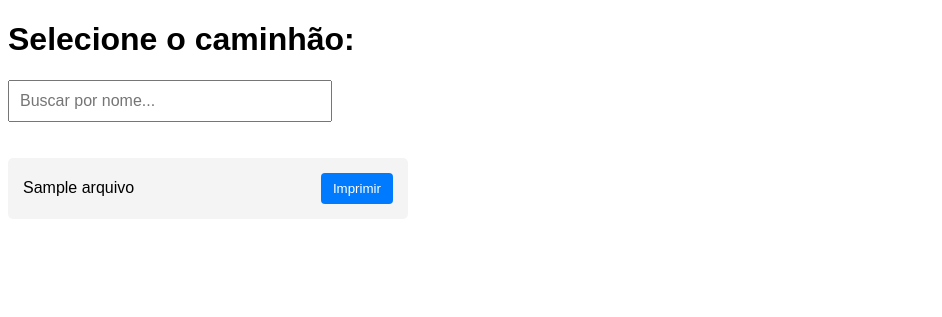
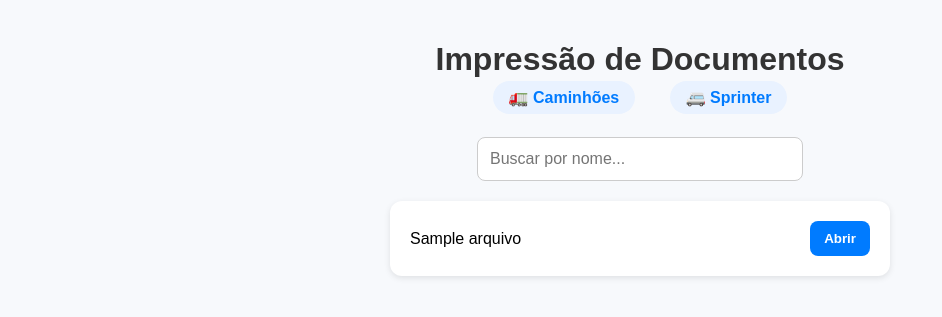
Before and after one commit to Pedro-hpa/impressao-web, a FastAPI app: template templates/index.html in a window 1280 px wide. Shown: the top 317 px of the page, without its empty margins (0-942 px from the left). Run offline with FastAPI, Linux system fonts and the light colour scheme; the template is opened without the code that fills it: most values are stand-ins (such as "Sample title", 1, 10 or a date in 2020).

Commit message:
Atualizando HTML para abrir PDF em nova aba

```diff
--- a/main.py
+++ b/main.py
@@ -9,18 +9,33 @@ app = FastAPI()
 # Configuração de diretórios
 BASE_DIR = os.path.dirname(os.path.abspath(__file__))
 PDF_DIR = os.path.join(BASE_DIR, "static/pdfs")
+SPRINTER_DIR = os.path.join(BASE_DIR, "static/sprinter")
 
 app.mount("/static", StaticFiles(directory="static"), name="static")
 templates = Jinja2Templates(directory="templates")
 
 @app.get("/")
 def listar_pdfs(request: Request):
-    """Lista todos os PDFs disponíveis na pasta."""
     arquivos = [f for f in os.listdir(PDF_DIR) if f.endswith(".pdf")]
-    return templates.TemplateResponse("index.html", {"request": request, "arquivos": arquivos})
+    return templates.TemplateResponse("index.html", {
+        "request": request,
+        "arquivos": arquivos
+    })
+
+@app.get("/sprinter")
+def listar_sprinter(request: Request):
+    arquivos = [f for f in os.listdir(SPRINTER_DIR) if f.endswith(".pdf")]
+    return templates.TemplateResponse("index.html", {
+        "request": request,
+        "arquivos": arquivos
+    })
 
 @app.get("/pdf/{arquivo}")
 def abrir_pdf(arquivo: str):
-    """Abre um arquivo PDF específico."""
     caminho = os.path.join(PDF_DIR, arquivo)
     return FileResponse(caminho, media_type="application/pdf")
+
+@app.get("/sprinter-pdf/{arquivo}")
+def abrir_pdf_sprinter(arquivo: str):
+    caminho = os.path.join(SPRINTER_DIR, arquivo)
+    return FileResponse(caminho, media_type="application/pdf")
--- a/templates/index.html
+++ b/templates/index.html
@@ -1,45 +1,87 @@
 <!DOCTYPE html>
-<html>
+<html lang="pt-br">
 <head>
-    <title>Impressão de Caminhões</title>
+    <meta charset="UTF-8">
+    <title>Impressão de Caminhões e Sprinter</title>
     <style>
-        body { font-family: Arial, sans-serif; }
-        input { padding: 10px; width: 300px; margin-bottom: 20px; font-size: 16px; }
-        ul { list-style: none; padding: 0; width: 400px; }
+        body {
+            font-family: Arial, sans-serif;
+            background-color: #f7f9fc;
+            margin: 0;
+            padding: 20px;
+            text-align: center;
+        }
+        h1 {
+            margin-bottom: 10px;
+            color: #333;
+        }
+        .menu {
+            margin-bottom: 30px;
+        }
+        .menu a {
+            text-decoration: none;
+            margin: 0 15px;
+            font-weight: bold;
+            color: #007bff;
+            padding: 8px 16px;
+            border-radius: 20px;
+            background-color: #e9f2ff;
+        }
+        .menu a:hover {
+            background-color: #d0e4ff;
+        }
+        input {
+            padding: 12px;
+            width: 300px;
+            font-size: 16px;
+            margin-bottom: 20px;
+            border: 1px solid #ccc;
+            border-radius: 8px;
+        }
+        ul {
+            list-style: none;
+            padding: 0;
+            max-width: 500px;
+            margin: 0 auto;
+        }
         li {
-            padding: 15px; margin-bottom: 10px;
-            background-color: #f4f4f4; border-radius: 5px;
-            display: flex; justify-content: space-between; align-items: center;
+            background-color: #fff;
+            margin-bottom: 15px;
+            padding: 20px;
+            border-radius: 12px;
+            box-shadow: 0 2px 6px rgba(0,0,0,0.1);
+            display: flex;
+            justify-content: space-between;
+            align-items: center;
         }
         button {
-            padding: 8px 12px; border: none;
-            background-color: #007bff; color: white;
-            cursor: pointer; border-radius: 4px;
+            padding: 10px 14px;
+            background-color: #007bff;
+            color: white;
+            border: none;
+            border-radius: 8px;
+            font-weight: bold;
+            cursor: pointer;
         }
-        button:hover { background-color: #0056b3; }
+        button:hover {
+            background-color: #0056b3;
+        }
     </style>
     <script>
         function filtrar() {
             const filtro = document.getElementById('busca').value.toLowerCase();
-            const lista = document.getElementById('lista-pdfs');
-            const itens = lista.getElementsByTagName('li');
-            for (let item of itens) {
+            const itens = document.querySelectorAll('#lista-pdfs li');
+            itens.forEach(item => {
                 const texto = item.textContent.toLowerCase();
                 item.style.display = texto.includes(filtro) ? 'flex' : 'none';
-            }
+            });
         }
 
         function enviarImpressao(nomeArquivo) {
-            // Caminho do PDF que o usuário deseja imprimir
-            const urlPdf = `/static/pdfs/${nomeArquivo}`;
-
-            // Abre o PDF em uma nova aba ou janela
-            const janela = window.open(urlPdf, '_blank');
-
-            // Quando o PDF for carregado, chama a função de impressão
-            janela.onload = function() {
-                janela.print(); // Chama a função de impressão do navegador
-            };
+            const ehSprinter = window.location.pathname.includes("sprinter");
+            const rota = ehSprinter ? "sprinter-pdf" : "pdf";
+            const url = `/${rota}/${encodeURIComponent(nomeArquivo)}`;
+            window.open(url, "_blank");
         }
 
         window.onload = function () {
@@ -49,13 +91,17 @@
     </script>
 </head>
 <body>
-    <h1>Selecione o caminhão:</h1>
+    <h1>Impressão de Documentos</h1>
+    <div class="menu">
+        <a href="/">🚛 Caminhões</a>
+        <a href="/sprinter">🚐 Sprinter</a>
+    </div>
     <input type="text" id="busca" placeholder="Buscar por nome..." onkeyup="filtrar()" />
     <ul id="lista-pdfs">
         {% for arquivo in arquivos %}
             <li>
                 <span>{{ arquivo }}</span>
-                <button onclick="enviarImpressao('{{ arquivo }}')">Imprimir</button>
+                <button onclick="enviarImpressao('{{ arquivo }}')">Abrir</button>
             </li>
         {% endfor %}
     </ul>
```
Also changed, not shown: 9 other files.
